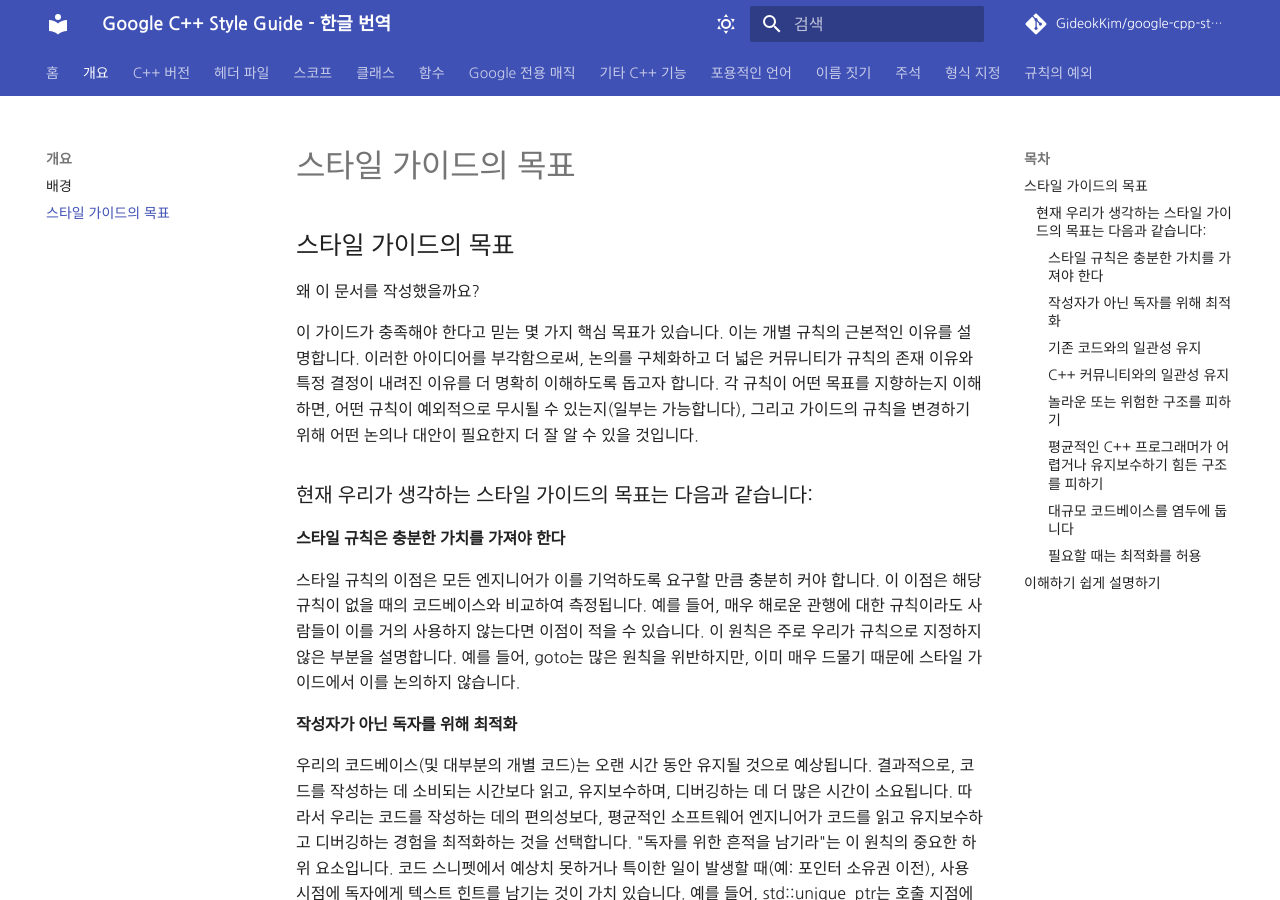
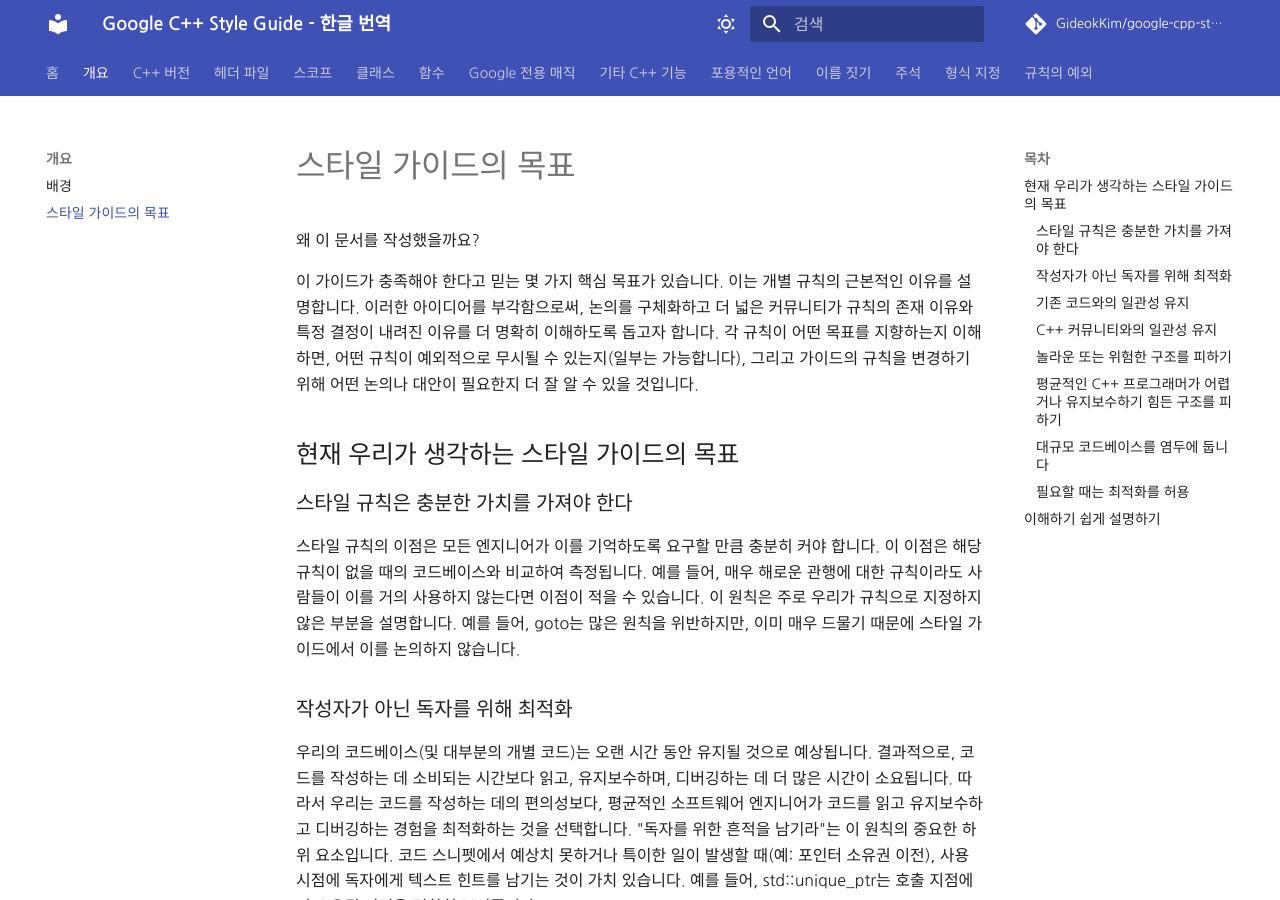
Before and after one commit to GideokKim/google-cpp-style-guide-kr, an MkDocs documentation site: the page built from google cpp style guide/goals_of_the_style_guide.md, in a window 1280 px wide and 900 px high. Built offline with MkDocs 1.6.1 and Material for MkDocs 9.7.7, drawn with Linux system fonts in a browser that asks for light colours; some web fonts are replaced; comment, search, counter and statistics services are not loaded.

Commit message:
docs(overview): fix heading levels and setext rendering

```diff
--- a/google cpp style guide/goals_of_the_style_guide.md
+++ b/google cpp style guide/goals_of_the_style_guide.md
@@ -1,38 +1,39 @@
-## 스타일 가이드의 목표
+# 스타일 가이드의 목표
 
 왜 이 문서를 작성했을까요?
 
 이 가이드가 충족해야 한다고 믿는 몇 가지 핵심 목표가 있습니다. 이는 개별 규칙의 근본적인 이유를 설명합니다. 이러한 아이디어를 부각함으로써, 논의를 구체화하고 더 넓은 커뮤니티가 규칙의 존재 이유와 특정 결정이 내려진 이유를 더 명확히 이해하도록 돕고자 합니다. 각 규칙이 어떤 목표를 지향하는지 이해하면, 어떤 규칙이 예외적으로 무시될 수 있는지(일부는 가능합니다), 그리고 가이드의 규칙을 변경하기 위해 어떤 논의나 대안이 필요한지 더 잘 알 수 있을 것입니다.
 
-### 현재 우리가 생각하는 스타일 가이드의 목표는 다음과 같습니다:
+## 현재 우리가 생각하는 스타일 가이드의 목표
 
-#### 스타일 규칙은 충분한 가치를 가져야 한다
+### 스타일 규칙은 충분한 가치를 가져야 한다
 스타일 규칙의 이점은 모든 엔지니어가 이를 기억하도록 요구할 만큼 충분히 커야 합니다. 이 이점은 해당 규칙이 없을 때의 코드베이스와 비교하여 측정됩니다. 예를 들어, 매우 해로운 관행에 대한 규칙이라도 사람들이 이를 거의 사용하지 않는다면 이점이 적을 수 있습니다. 이 원칙은 주로 우리가 규칙으로 지정하지 않은 부분을 설명합니다. 예를 들어, goto는 많은 원칙을 위반하지만, 이미 매우 드물기 때문에 스타일 가이드에서 이를 논의하지 않습니다.
 
-#### 작성자가 아닌 독자를 위해 최적화
+### 작성자가 아닌 독자를 위해 최적화
 우리의 코드베이스(및 대부분의 개별 코드)는 오랜 시간 동안 유지될 것으로 예상됩니다. 결과적으로, 코드를 작성하는 데 소비되는 시간보다 읽고, 유지보수하며, 디버깅하는 데 더 많은 시간이 소요됩니다. 따라서 우리는 코드를 작성하는 데의 편의성보다, 평균적인 소프트웨어 엔지니어가 코드를 읽고 유지보수하고 디버깅하는 경험을 최적화하는 것을 선택합니다. "독자를 위한 흔적을 남기라"는 이 원칙의 중요한 하위 요소입니다. 코드 스니펫에서 예상치 못하거나 특이한 일이 발생할 때(예: 포인터 소유권 이전), 사용 시점에 독자에게 텍스트 힌트를 남기는 것이 가치 있습니다. 예를 들어, std::unique_ptr는 호출 지점에서 소유권 이전을 명확히 보여줍니다.
 
-#### 기존 코드와의 일관성 유지
+### 기존 코드와의 일관성 유지
 코드베이스에서 하나의 스타일을 일관되게 사용하면 더 중요한 문제에 집중할 수 있습니다. 또한 일관성은 자동화의 기반이 됩니다. 예를 들어, 코드의 포맷팅이나 #include를 자동으로 조정하는 도구는 코드가 도구의 기대와 일치할 때만 제대로 작동합니다. 많은 경우, "일관성 유지"에 따른 규칙은 "그냥 하나를 선택하고 고민하지 말자"로 요약됩니다. 유연성을 허용하는 잠재적인 가치는 사람들이 이를 두고 논쟁할 비용보다 작습니다. 그러나 일관성에는 한계가 있습니다. 기술적 논의나 장기적인 방향이 명확하지 않을 때, 일관성은 좋은 타협점이 될 수 있습니다. 이는 파일별, 또는 긴밀하게 관련된 인터페이스 집합에서 더 많이 적용됩니다. 그러나, 새로운 스타일의 이점을 고려하지 않고 오래된 스타일로 고수하려는 것은 정당화되지 않습니다. 시간이 지남에 따라 코드베이스가 새로운 스타일로 통합되는 경향이 있기 때문입니다.
 
-#### C++ 커뮤니티와의 일관성 유지
+### C++ 커뮤니티와의 일관성 유지
 다른 조직에서 C++을 사용하는 방식과의 일관성도 같은 이유로 중요합니다. C++ 표준의 기능이 문제를 해결하거나, 널리 알려지고 수용된 관용구라면 이를 사용하는 것이 적합합니다. 그러나 때로는 표준 기능과 관용구가 결함이 있거나, 우리 코드베이스의 요구를 고려하지 않고 설계된 경우도 있습니다. 이런 경우, 표준 기능을 제한하거나 금지하는 것이 적절합니다. 일부 상황에서는 표준 인터페이스 대신 자체 라이브러리나 타사 라이브러리를 선호할 수 있습니다. 이는 더 나은 성능 때문이거나, 표준 인터페이스로 전환할 가치가 충분하지 않다고 판단되었기 때문입니다.
 
-#### 놀라운 또는 위험한 구조를 피하기
+### 놀라운 또는 위험한 구조를 피하기
 C++에는 얼핏 보기에는 놀랍거나 위험한 기능이 있습니다. 이러한 함정에 빠지지 않도록 스타일 가이드에서 일부 제한을 둡니다. 이런 제한의 예외를 허용하는 경우에는 높은 기준이 요구됩니다. 이러한 규칙을 무시하면 프로그램의 올바름을 직접적으로 손상시킬 위험이 있기 때문입니다.
 
-#### 평균적인 C++ 프로그래머가 어렵거나 유지보수하기 힘든 구조를 피하기
+### 평균적인 C++ 프로그래머가 어렵거나 유지보수하기 힘든 구조를 피하기
 C++에는 코드에 복잡성을 도입하기 때문에 일반적으로 적합하지 않은 기능이 있습니다. 널리 사용되는 코드에서는 더 복잡한 구현의 이점이 크게 활용되므로 복잡한 언어 구조를 사용하는 것이 더 적합할 수 있습니다. 그러나 새로운 코드 조각에서 이러한 복잡성을 이해하는 데 드는 비용은 항상 고려해야 합니다. 만약 의문이 있다면, 프로젝트 리드에게 규칙의 예외를 요청하는 것이 좋습니다. 특히 코드 소유권과 팀 구성원이 시간이 지남에 따라 바뀌는 경우, 현재 코드에 익숙한 사람이 나중에도 계속 이해할 수 있다는 보장이 없습니다.
 
-#### 대규모 코드베이스를 염두에 둡니다
+### 대규모 코드베이스를 염두에 둡니다
 1억 줄 이상의 코드와 수천 명의 엔지니어가 협력하는 코드베이스에서는, 한 엔지니어의 실수나 간소화가 전체에 큰 비용을 초래할 수 있습니다. 예를 들어, 전역 네임스페이스 오염을 방지하는 것이 특히 중요합니다. 수백만 줄의 코드베이스에서 네임스페이스 충돌은 다루기 어렵고, 이를 피하기 어렵기 때문입니다.
 
-#### 필요할 때는 최적화를 허용
+### 필요할 때는 최적화를 허용
 성능 최적화는 때로는 다른 원칙과 충돌하더라도 필요하고 적절할 수 있습니다.
 
 ---
 
 이 문서의 목적은 합리적인 제한을 통해 최대한의 가이드를 제공하는 것입니다. 항상 상식과 좋은 취향이 우선되어야 합니다. 여기서 말하는 "상식과 좋은 취향"은 개인적이거나 팀의 취향이 아니라, Google C++ 커뮤니티 전체에서 확립된 관례를 의미합니다. 영리하거나 특이한 구조에 대해 의심을 품고, 이를 사용하기를 주저하세요. 금지가 없다고 해서 이를 사용할 수 있다는 의미는 아닙니다. 판단력을 발휘하세요. 확신이 없으면 프로젝트 리드에게 추가적인 입력을 요청하는 것을 두려워하지 마세요.
+
 ## 이해하기 쉽게 설명하기
 
 스타일 가이드의 목표는 규칙을 외우게 하려는 것이 아니라, 왜 그런 규칙이 필요한지 판단할 기준을 제공하는 것입니다. 규칙이 충돌하거나 예외가 필요해 보일 때도 이 목표들을 기준으로 생각하면 더 일관된 결정을 내릴 수 있습니다.
```
Also changed, not shown: google cpp style guide/background.md (+1 -0 lines).
